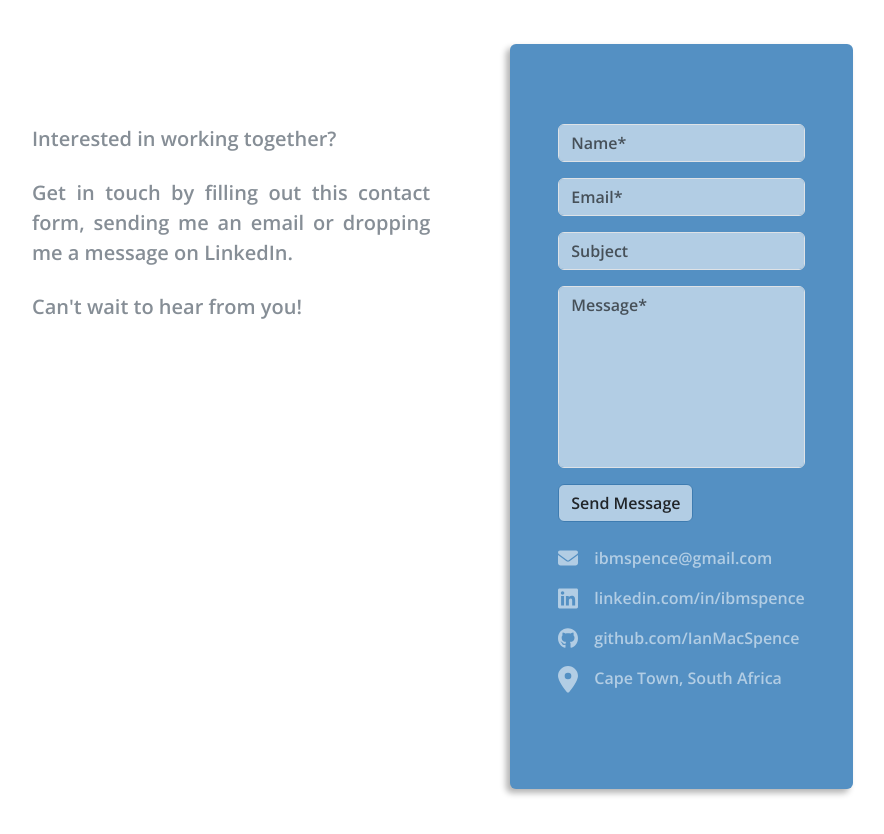
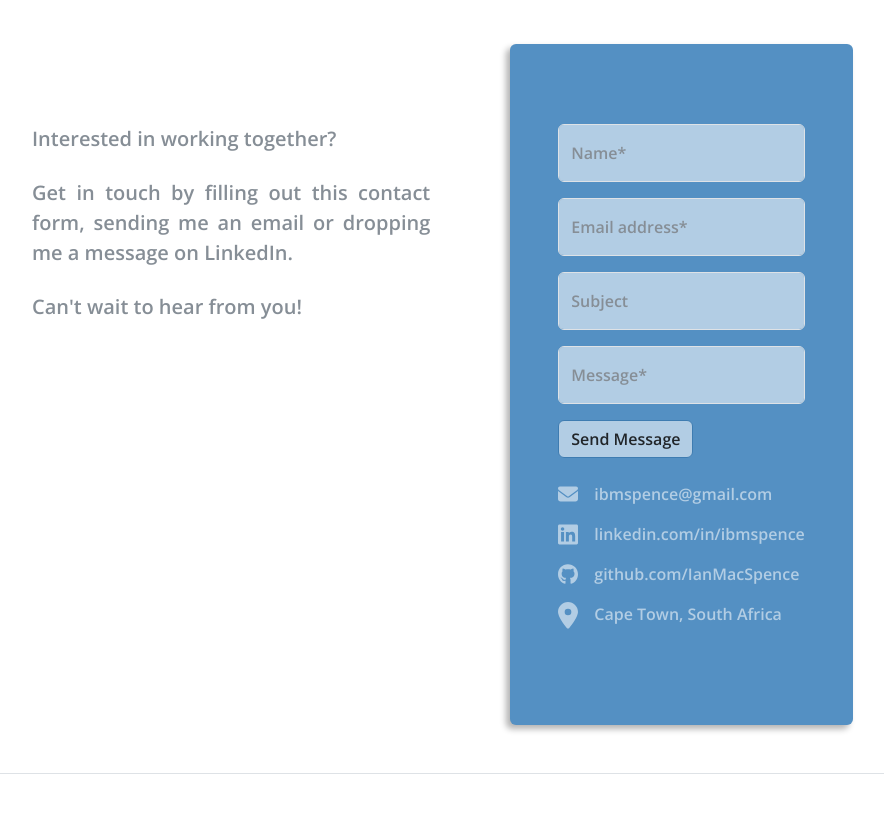
Before and after one commit to IanMacSpence/portfolio, a website: page src/html/index.html in a window 1280 px wide. Shown: the part 2900-3734 px from the top of the page, without its empty margins (288-1172 px from the left). After the commit the page ends 3674 px from the top, so only its background shows below. Drawn offline with nearby package versions, Linux system fonts and the light colour scheme; files that its build step writes are made by us from their sources; files whose address does not match are found by name; a web font is replaced by a local one.

Commit message:
Add floating labels

```diff
--- a/src/html/partials/_contact.html
+++ b/src/html/partials/_contact.html
@@ -40,7 +40,7 @@
         >
           <!-- NAME -->
 
-          <div class="mb-3">
+          <div class="form-floating mb-3">
             <input
               type="text"
               class="form-control"
@@ -49,21 +49,22 @@
               placeholder="Name*"
               required
             />
+            <label for="name">Name*</label>
+
             <div class="invalid-feedback">Please enter your name.</div>
-            <!-- handle errors with classes? -->
           </div>
           <!-- EMAIL -->
 
-          <div class="mb-3">
+          <div class="form-floating mb-3">
             <input
               type="email"
               class="form-control"
               name="email"
               id="email"
-              placeholder="Email*"
+              placeholder="name@example.com"
               required
             />
-
+            <label for="email">Email address*</label>
             <div class="invalid-feedback">
               <!-- handle errors with classes? -->
               Please enter a valid email address.
@@ -72,7 +73,7 @@
 
           <!-- SUBJECT -->
 
-          <div class="mb-3">
+          <div class="form-floating mb-3">
             <input
               type="text"
               class="form-control"
@@ -80,11 +81,12 @@
               id="subject"
               placeholder="Subject"
             />
+            <label for="subject">Subject</label>
           </div>
 
           <!-- MESSAGE -->
 
-          <div class="mb-3">
+          <div class="form-floating mb-3">
             <textarea
               name="message"
               class="form-control"
@@ -94,10 +96,11 @@
               placeholder="Message*"
               required
             ></textarea>
-
+            <label for="message">Message*</label>
             <div class="invalid-feedback">Please enter a message.</div>
             <!-- handle errors with classes? -->
           </div>
+
 
           <!-- BUTTON -->
 
@@ -191,3 +194,17 @@
     </div>
   </div>
 </section>
+
+
+<!--
+  netlify cli
+  fix background of floating label
+  fix size of textarea with floating label
+  bootstrap validation + js
+  thank you modal
+  email form to user
+  form submission notifications
+  accessibility
+  privacy policy
+
+ -->
```
Also changed, not shown: 1 other file.
